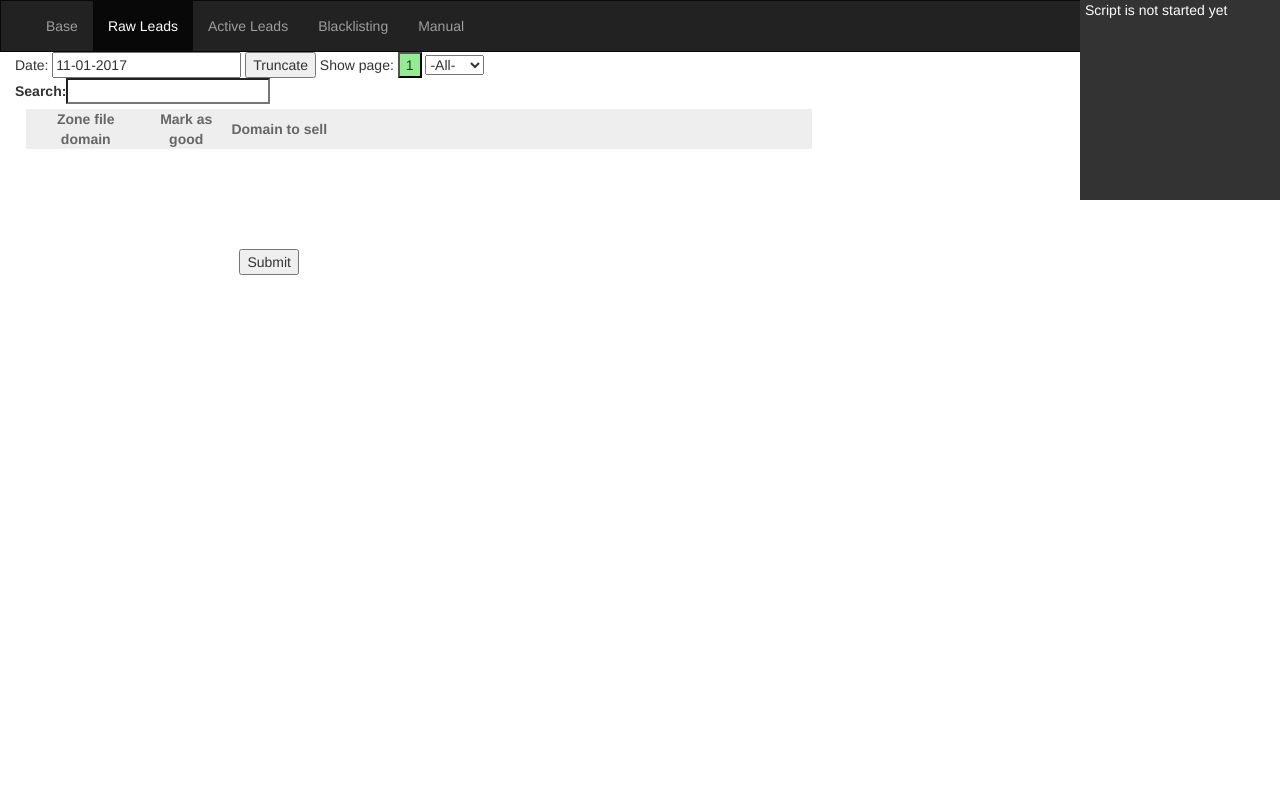
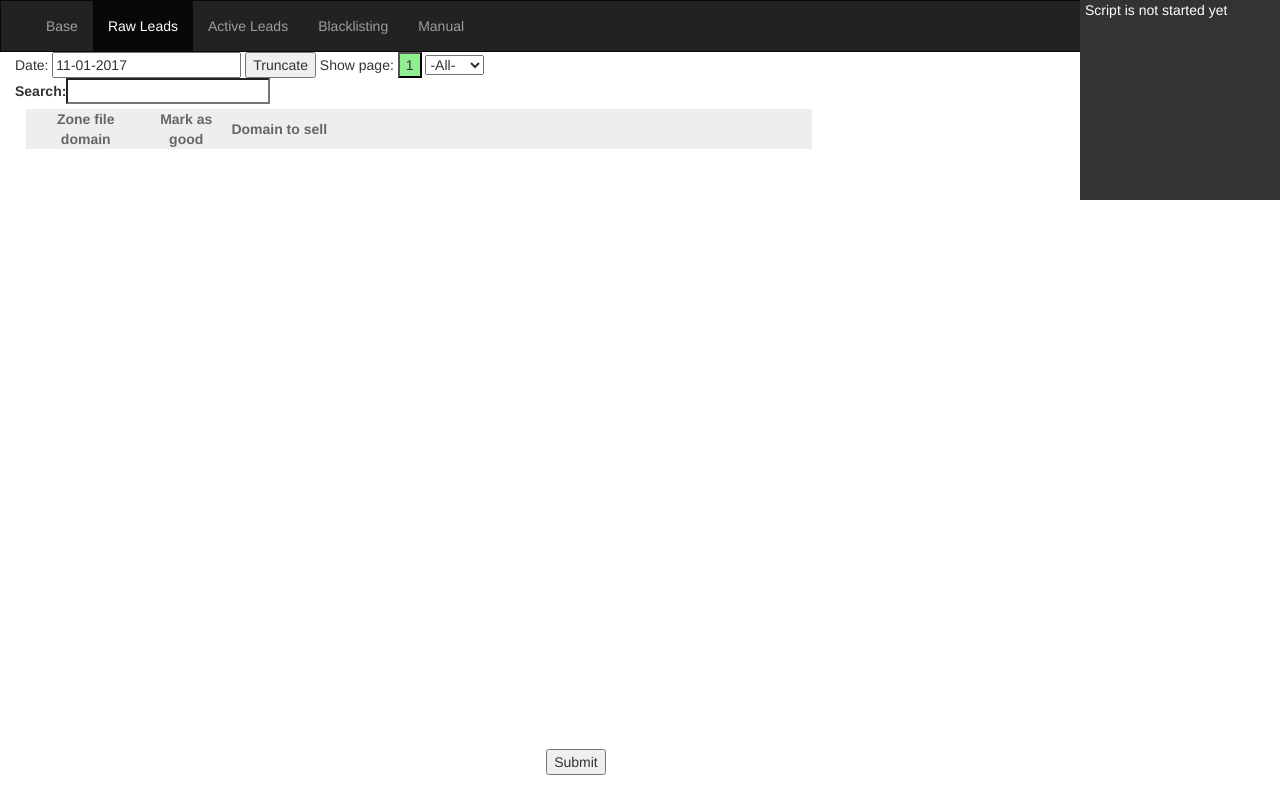
Before and after one commit to markovuckovic992/DomainScript, a Django app: page /raw_leads/ in a window 1280 px wide. Run offline with Django 3.2, Linux system fonts and the light colour scheme; data that the repository does not hold is empty; parts of the project's set-up code (start-up, migrations or seed data) failed here and were passed over; some libraries are stand-ins or nearby versions.

Commit message:
responsable

```diff
--- a/DomainScript/settings.py
+++ b/DomainScript/settings.py
@@ -25,7 +25,7 @@ EMAIL_TEXT = BASE_DIR + '/EMAIL_TEXT'
 SECRET_KEY = 'o&%v77lrv1pm4#-ydt1r6zz*++z7ah2pt_y91bz1g(xf56b^h1'
 
 # SECURITY WARNING: don't run with debug turned on in production!
-DEBUG = True
+DEBUG = False
 
 ALLOWED_HOSTS = ['localhost', '127.0.0.1', '[::1]', '192.168.1.40']
 
--- a/static/css/ui.css
+++ b/static/css/ui.css
@@ -65,10 +65,10 @@ input[type="checkbox"] {
   display:block;
 }
 
-thead, tbody { display: block; }
+#mytable thead, #mytable tbody { display: block; }
 
-tbody {
-    height: 100px;       /* Just for the demo          */
+#mytable tbody {
+    height: 600px;       /* Just for the demo          */
     overflow-y: auto;    /* Trigger vertical scroll    */
     overflow-x: hidden;  /* Hide the horizontal scroll */
 }
```
Also changed, not shown: 1 other file.
